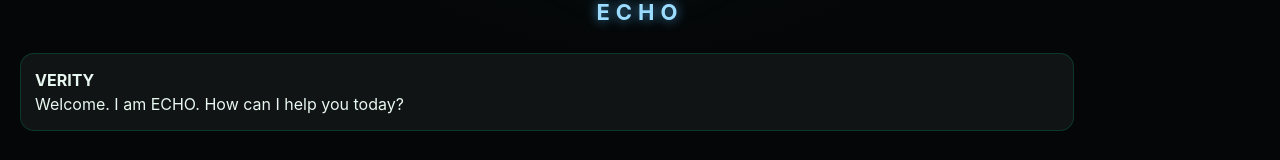
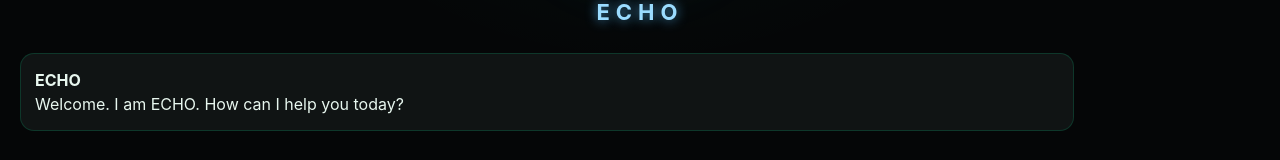
Before and after one commit to brysoncoding/verityam-ai-assisant, a Next.js app: page / in a window 1280 px wide. Shown: the part 395-555 px from the top of the page. Built offline with nearby package versions, Linux system fonts and the light colour scheme.

Commit message:
Update Message.tsx

```diff
--- a/app/components/Message.tsx
+++ b/app/components/Message.tsx
@@ -14,7 +14,7 @@ export default function Message({
       }`}
     >
       <strong>
-        {role === "user" ? "You" : "VERITY"}
+        {role === "user" ? "You" : "ECHO"}
       </strong>
 
       <br />
```
